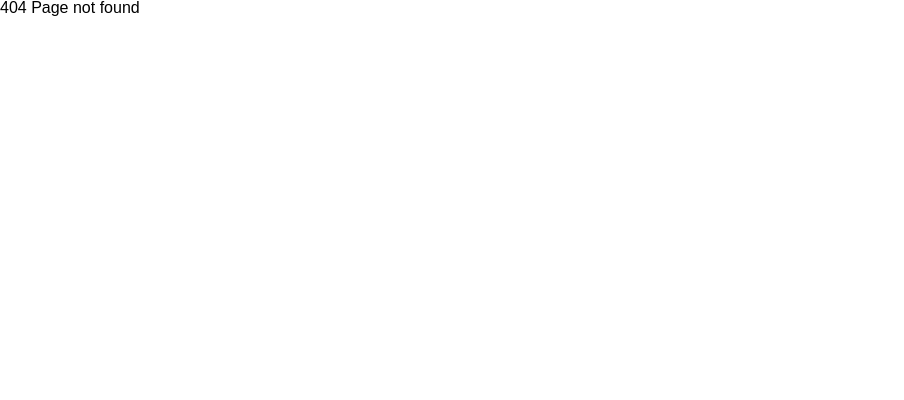
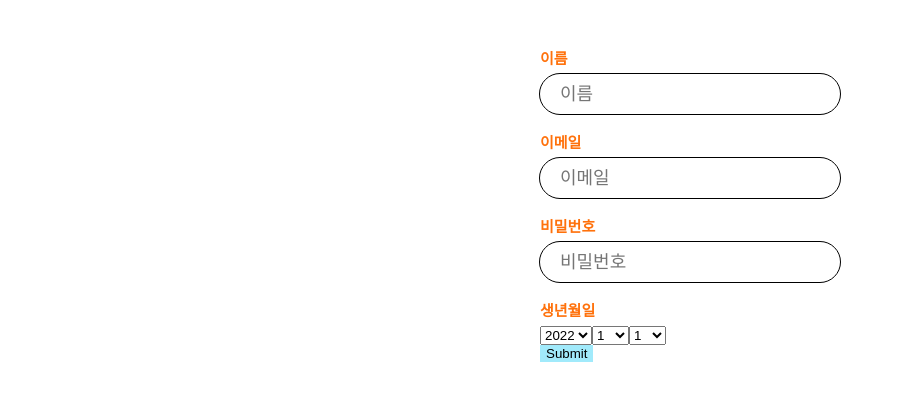
Before and after one commit to shyneeds/shyneeds_FE, a React (Create React App) app: page /signup in a window 1280 px wide. Before the commit this address had no page. Shown: the top 400 px of the page, without its empty margins (0-904 px from the left). Built offline with nearby package versions, Linux system fonts and the light colour scheme.

Commit message:
feat : signUp 페이지 추가

```diff
--- a/src/App.tsx
+++ b/src/App.tsx
@@ -1,15 +1,16 @@
 import React from "react";
 import Main from "./pages/main/Main";
-import Error from "./pages/error/Error"
+import Error from "./pages/error/Error";
 import { Route, Routes, Navigate } from "react-router-dom";
-
+import SignUp from "./pages/signUp/SignUpPage";
 
 function App() {
   return (
     <>
       <Routes>
-        <Route path='*' element={<Error/>}/>
-        <Route path="/" element={<Main/>}/>
+        <Route path="*" element={<Error />} />
+        <Route path="/" element={<Main />} />
+        <Route path="/signup" element={<SignUp />} />
       </Routes>
     </>
   );
--- /dev/null
+++ b/src/components/signUp/SignUp.tsx
@@ -0,0 +1,127 @@
+import React,{useState,useEffect} from "react";
+import { SubmitHandler, useForm } from "react-hook-form";
+import styled from "styled-components";
+
+let now = new Date();
+const year = now.getFullYear();
+
+function SignUp(this: any) {
+  const [selectedDate, setSelectedDate] = useState({
+    year : (year+"" as any),
+    month : ('01' as any),
+    day : '01'
+  });
+
+  const {
+    register,
+    handleSubmit,
+    watch,
+    formState: { errors },
+  } = useForm();
+  const onSubmit = (data: any) => console.log(data);
+
+  useEffect(() => { //only use for Test
+    console.log(selectedDate);
+  }, [selectedDate])
+
+  return (
+    <WrapContainer>
+      <Form onSubmit={handleSubmit(onSubmit)}>
+        <InputBox>
+          <NameStyle>이름</NameStyle>
+          <InputStyle
+            placeholder="이름"
+            {...register("name", { required: true, minLength: 2 })}
+          />
+        </InputBox>
+        <InputBox>
+          <NameStyle>이메일</NameStyle>
+          <InputStyle
+            type="text"
+            placeholder="이메일"
+            style={{
+              outline: errors.Email ? "2px solid red" : "",
+            }}
+            {...register("email", { required: true, pattern: /^\S+@\S+$/i })}
+          />
+          {errors.Email && <p>이메일 확인</p>}
+        </InputBox>
+        <InputBox>
+          <NameStyle>비밀번호</NameStyle>
+          <InputStyle
+            type="password"
+            placeholder="비밀번호"
+            {...register("password", { required: true, pattern: /^(?=.*[a-zA-Z])(?=.*[!@#$%^*+=-])(?=.*[0-9]).{8,25}$/ })}
+          />
+          {errors.password && <p>비밀번호는 영문자+숫자+특수문자 조합으로 8~25자리 사용해야 합니다.</p>}
+        </InputBox>
+        <InputBox>
+          <NameStyle>생년월일</NameStyle>
+            <select
+              {...register("year", { required: true})}
+              onChange={(e)=> setSelectedDate({...selectedDate, year : e.target.value})}
+            >
+              {Array.from(new Array(80), (v,i)=>
+                <option key={i} value={year-i}>{year-i}</option>
+              )}
+            </select>
+          <select
+            {...register("month", { required: true})}
+            onChange={(e)=> setSelectedDate({...selectedDate, month : e.target.value})}>
+              {Array.from(new Array(12), (v,i)=>
+                <option key={i} value={1+i}>{1+i}</option>
+              )}
+          </select>
+          <select
+            {...register("day", { required: true})}
+            onChange={(e)=> setSelectedDate({...selectedDate, day : e.target.value})}>
+              {Array.from(new Array(new Date(selectedDate.year, selectedDate.month, 0).getDate()), (v,i)=>
+                  <option key={i} value={1+i}>{1+i}</option>
+              )}
+          </select>
+        </InputBox>
+        <input type={"submit"} style={{ backgroundColor: "#a1eafb" }} />
+      </Form>
+    </WrapContainer>
+  );
+}
+
+export default SignUp;
+
+const WrapContainer = styled.div`
+  width: 200px;
+  margin: 0 auto;
+  align-items: center;
+  margin-top: 50px;
+`;
+
+const InputBox = styled.div`
+  width: 100%;
+  margin: 0 auto;
+`;
+
+const Form = styled.form``;
+
+const InputStyle = styled.input`
+  outline: 1px solid;
+  height: 40px;
+  width: 300px;
+  font-size: large;
+  border-radius: 100px;
+  padding-left: 20px;
+  margin-bottom: 20px;
+  &:focus {
+    outline: 2px solid #ff710b;
+  }
+`;
+const NameStyle = styled.div`
+  font-size: 15px;
+  color: #ff710b;
+  font-weight: 700;
+  line-height: 18px;
+  padding-bottom: 6px;
+`;
+
+const BirthOption = styled.option`
+  width : 30px;
+`
--- /dev/null
+++ b/src/pages/signUp/SignUpPage.tsx
@@ -0,0 +1,10 @@
+import React from 'react'
+import SignUp from '../../components/signUp/SignUp'
+
+function SignUpPage() {
+  return (
+    <SignUp/>
+  )
+}
+
+export default SignUpPage
```
